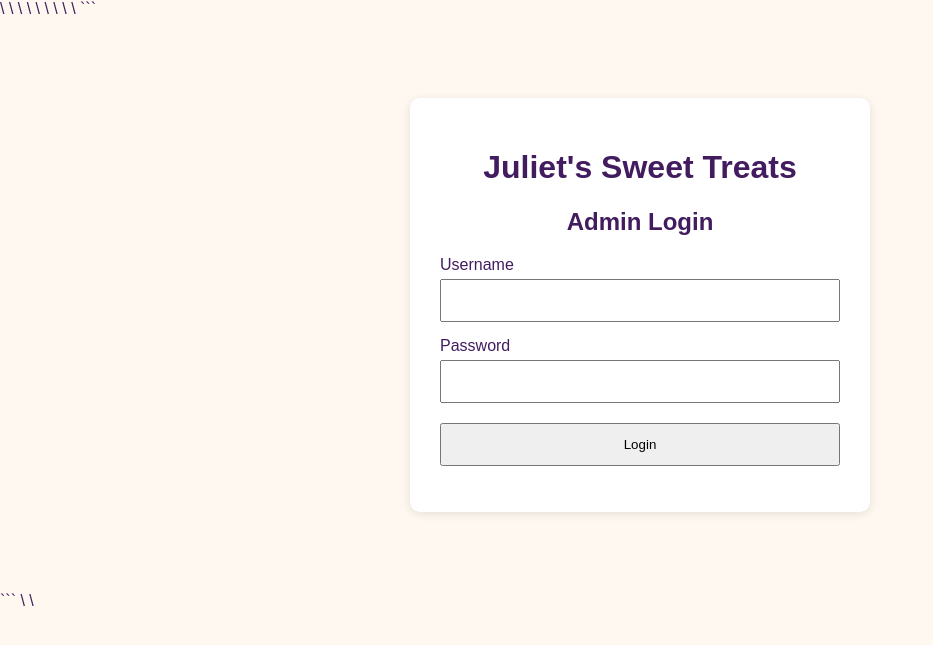
After one commit to juinalegwu/JulietEne, a FastAPI app: template app/templates/login.html in a window 1280 px wide. The commit adds this page. Shown: the top 645 px of the page, without its empty margins (0-933 px from the left). Run offline with FastAPI, Linux system fonts and the light colour scheme; the template is opened without the code that fills it, so the values that code supplies are empty; the visitor is signed in with stand-in values (Sample User, id 1).

Commit message:
Add admin authentication and CSRF protection

````diff
--- a/app/main.py
+++ b/app/main.py
@@ -1,7 +1,11 @@
 import sqlite3
 from pathlib import Path
 from fastapi import FastAPI, Request, Form
-
+import os
+import secrets
+from dotenv import load_dotenv
+from pwdlib import PasswordHash
+from starlette.middleware.sessions import SessionMiddleware
 
 from datetime import datetime
 from database import save_order, get_order_history, add_payment, delete_order, update_order_customer, update_order_items, backup_database
@@ -9,17 +13,133 @@ from fastapi.responses import RedirectResponse, FileResponse
 from fastapi.templating import Jinja2Templates
 from fastapi.staticfiles import StaticFiles
 from reports import generate_full_report
+from fastapi import FastAPI, Request, Form, HTTPException
+
+load_dotenv()
+
+password_hash = PasswordHash.recommended()
+
+SECRET_KEY = os.getenv("SECRET_KEY")
+ADMIN_USERNAME = os.getenv("ADMIN_USERNAME")
+ADMIN_PASSWORD_HASH = os.getenv("ADMIN_PASSWORD_HASH")
 
 BASE_DIR = Path(__file__).resolve().parent.parent
 DATABASE = BASE_DIR / "bakery.db"
 
 
+
 app = FastAPI(title="Juliet's Sweet Treats")
 
-app.mount("/static", StaticFiles(directory=BASE_DIR / "app" / "static"), name="static")
+
+
+app.mount(
+    "/static",
+    StaticFiles(directory=BASE_DIR / "app" / "static"),
+    name="static"
+)
+
+@app.middleware("http")
+async def protect_admin_pages(request: Request, call_next):
+
+    public_paths = ["/login", "/static"]
+
+    if request.url.path.startswith(tuple(public_paths)):
+        return await call_next(request)
+
+    if not request.session.get("admin"):
+        return RedirectResponse("/login", status_code=303)
+
+    return await call_next(request)
+
+
+
+
+app.add_middleware(
+    SessionMiddleware,
+    secret_key=SECRET_KEY,
+    max_age=3600,
+    same_site="lax",
+    https_only=False
+)
 
 templates = Jinja2Templates(directory=str(BASE_DIR / "app" / "templates"))
 
+def get_csrf_token(request: Request):
+    token = request.session.get("csrf_token")
+
+    if not token:
+        token = secrets.token_urlsafe(32)
+        request.session["csrf_token"] = token
+
+    return token
+
+@app.get("/login")
+def login_page(request: Request):
+    return templates.TemplateResponse(
+        request=request,
+        name="login.html",
+        context={
+            "request": request,
+            "csrf_token": get_csrf_token(request)
+        }
+    )
+@app.post("/login")
+def login(
+    request: Request,
+    username: str = Form(...),
+    password: str = Form(...),
+    csrf_token: str = Form(...)
+):
+    if not secrets.compare_digest(
+        csrf_token,
+        request.session.get("csrf_token", "")
+    ):
+        return templates.TemplateResponse(
+            request=request,
+            name="login.html",
+            context={
+                "request": request,
+                "csrf_token": get_csrf_token(request),
+                "error": "Invalid security token. Please try again."
+            },
+            status_code=403
+        )
+
+    if (
+        username != ADMIN_USERNAME
+        or not password_hash.verify(password, ADMIN_PASSWORD_HASH)
+    ):
+        return templates.TemplateResponse(
+            request=request,
+            name="login.html",
+            context={
+                "request": request,
+                "csrf_token": get_csrf_token(request),
+                "error": "Invalid username or password."
+            },
+            status_code=401
+        )
+
+    request.session["admin"] = True
+
+    return RedirectResponse("/", status_code=303)
+@app.post("/logout")
+def logout(
+    request: Request,
+    csrf_token: str = Form(...)
+):
+    if not secrets.compare_digest(
+        csrf_token,
+        request.session.get("csrf_token", "")
+    ):
+        raise HTTPException(
+            status_code=403,
+            detail="Invalid security token."
+        )
+
+    request.session.clear()
+
+    return RedirectResponse("/login", status_code=303)
 @app.on_event("startup")
 def create_startup_backup():
     backup_database()
@@ -86,7 +206,10 @@ def home(request: Request):
     return templates.TemplateResponse(
         request=request,
         name="dashboard.html",
-        context=stats
+        context={
+            **stats,
+            "csrf_token": get_csrf_token(request)
+        }
     )
 
 @app.get("/export-report")
--- a/app/static/style.css
+++ b/app/static/style.css
@@ -357,3 +357,43 @@ form[action="/new-order"] button {
     margin: 15px 0;
     font-weight: bold;
 }
+
+/* Admin Login */
+
+.login-container {
+    max-width: 400px;
+    margin: 80px auto;
+    padding: 30px;
+    background: white;
+    border-radius: 10px;
+    box-shadow: 0 2px 10px rgba(0, 0, 0, 0.1);
+}
+
+.login-container h1,
+.login-container h2 {
+    text-align: center;
+}
+
+.login-container label {
+    display: block;
+    margin-top: 15px;
+}
+
+.login-container input {
+    width: 100%;
+    padding: 12px;
+    margin-top: 5px;
+    box-sizing: border-box;
+}
+
+.login-container button {
+    width: 100%;
+    padding: 12px;
+    margin-top: 20px;
+    cursor: pointer;
+}
+
+.error {
+    color: red;
+    text-align: center;
+}
--- /dev/null
+++ b/app/templates/login.html
@@ -0,0 +1,38 @@
+\<!DOCTYPE html>
+
+\<html lang="en"> \<head>     \<meta charset="UTF-8">     \<meta name="viewport" content="width=device-width, initial-scale=1.0">     \<title>Admin Login - Juliet's Sweet Treats\</title>     \<link rel="stylesheet" href="/static/style.css"> \</head> \<body>
+
+```
+<div class="login-container">
+    <h1>Juliet's Sweet Treats</h1>
+    <h2>Admin Login</h2>
+
+    {% if error %}
+        <p class="error">{{ error }}</p>
+    {% endif %}
+
+    <form action="/login" method="POST">
+<input type="hidden" name="csrf_token" value="{{ csrf_token }}">
+        <label for="username">Username</label>
+        <input
+            type="text"
+            id="username"
+            name="username"
+            required
+        >
+
+        <label for="password">Password</label>
+        <input
+            type="password"
+            id="password"
+            name="password"
+            required
+        >
+
+        <button type="submit">Login</button>
+    </form>
+</div>
+```
+
+\</body>
+\</html>
--- a/app/templates/nav.html
+++ b/app/templates/nav.html
@@ -4,4 +4,9 @@
     <a href="/orders">Order History</a>
     <a href="/customers">Customers</a>
     <a href="/backups">Backups</a>
+
+    <form action="/logout" method="POST" style="display: inline;">
+<input type="hidden" name="csrf_token" value="{{ csrf_token }}">
+        <button type="submit">Logout</button>
+    </form>
 </nav>
````
